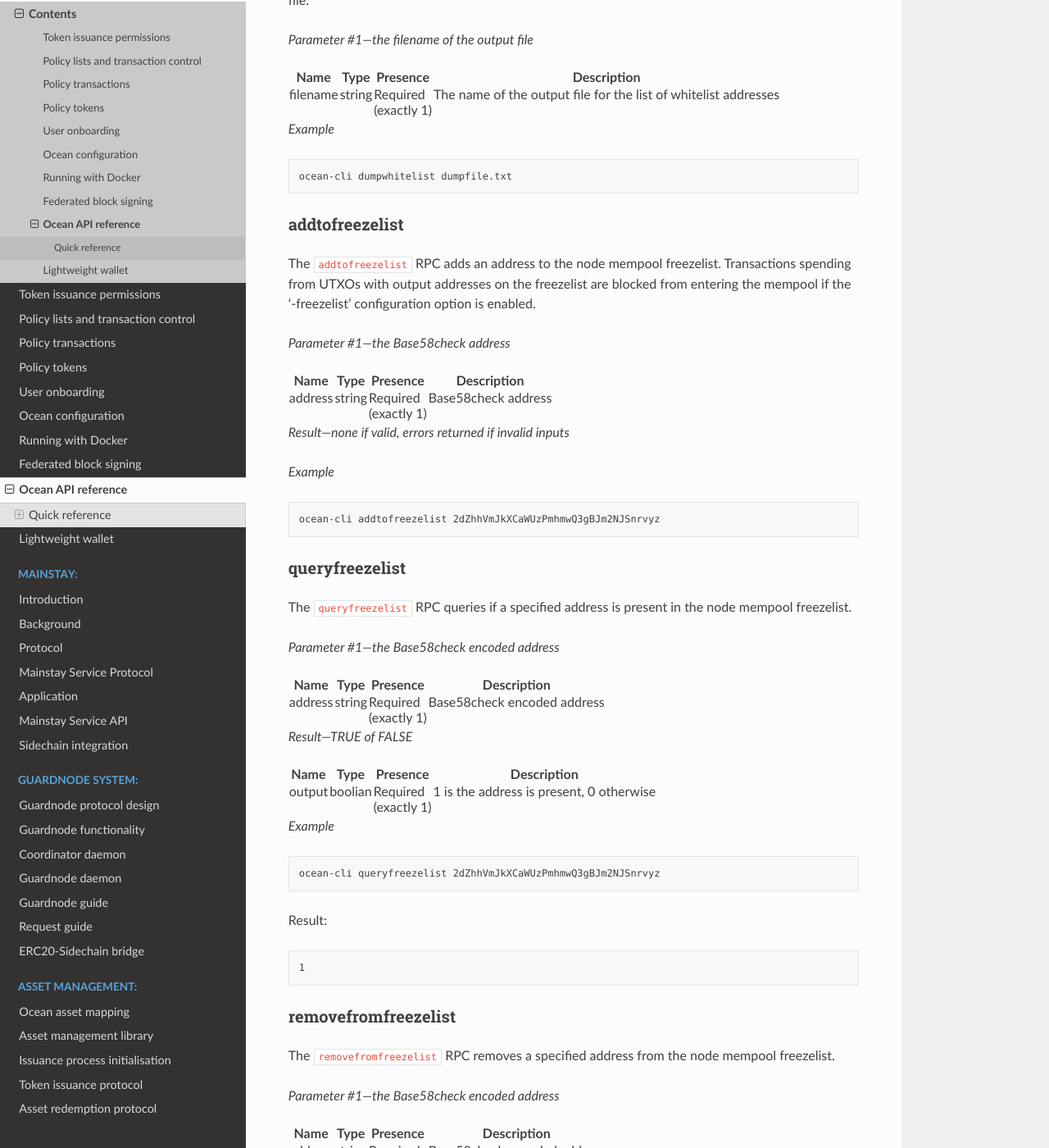
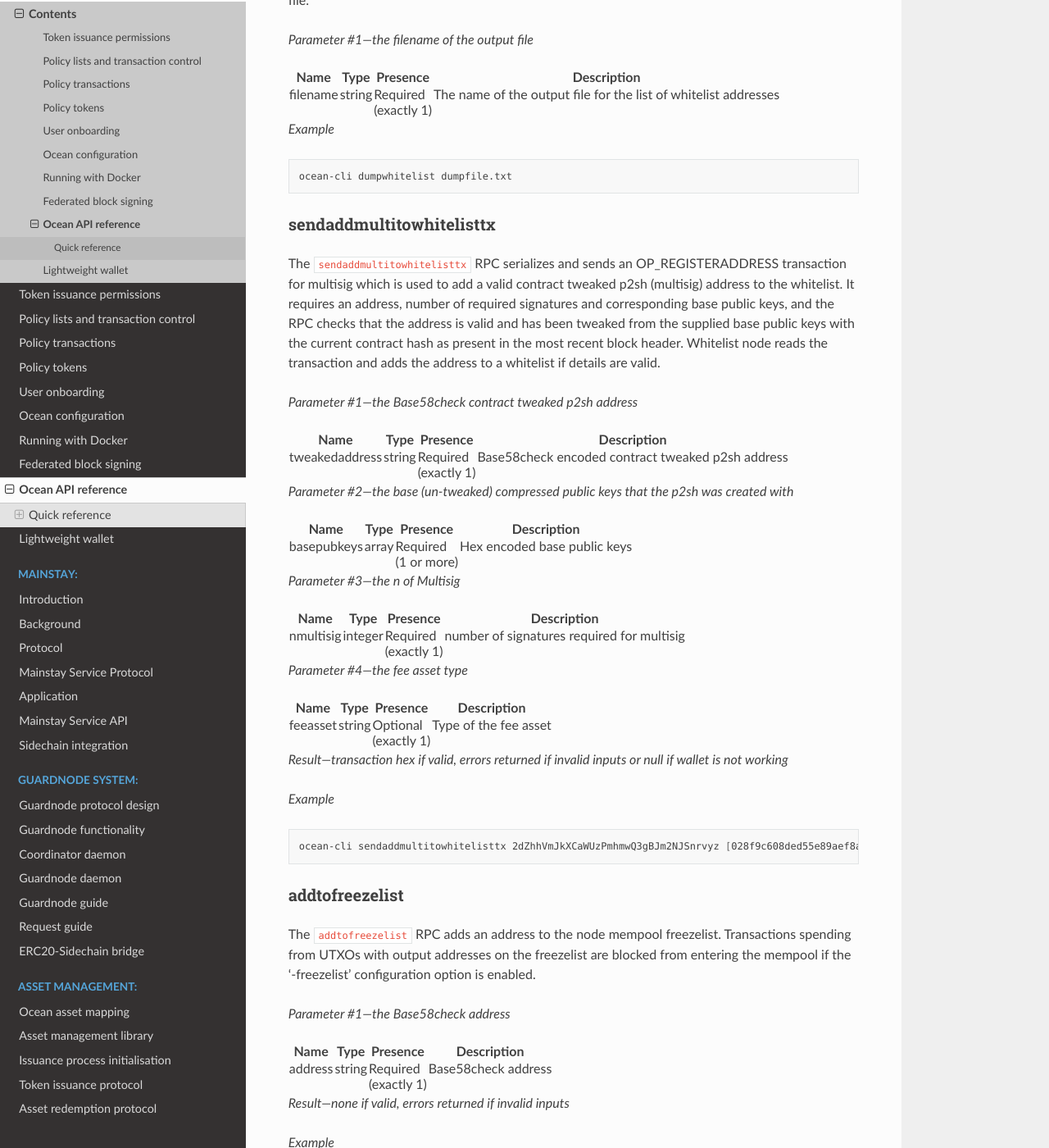
Before and after one commit to commerceblock/docs, a Sphinx documentation site: the page built from source/ocean-api/index.rst, in a window 1280 px wide and 1400 px high, scrolled down 17225 px. Shown: the whole window at 82% size. Built offline with Sphinx 7.4.7 and the Read the Docs theme 2.0.0, drawn with Linux system fonts in a browser that asks for light colours.

Commit message:
Added docs for sendaddmultitowhitelisttx new rpc

```diff
--- a/source/ocean-api/index.rst
+++ b/source/ocean-api/index.rst
@@ -2223,6 +2223,121 @@ addresses in the node mempool whitelist to a specified file.
 
    ocean-cli dumpwhitelist dumpfile.txt
 
+sendaddmultitowhitelisttx
+^^^^^^^^^^^^^^^^^^^^^^^^^^^^^^^^^^^^^^^^
+
+The ``sendaddmultitowhitelisttx`` RPC serializes and sends an OP_REGISTERADDRESS transaction for multisig which is used to add a valid contract tweaked p2sh (multisig) address to the whitelist. It requires an address, number of required signatures and corresponding base public
+keys, and the RPC checks that the address is valid and has been tweaked
+from the supplied base public keys with the current
+contract hash as present in the most recent block header. Whitelist node reads the transaction and adds the address to a whitelist if details are valid.
+
+*Parameter #1---the Base58check contract tweaked p2sh address*
+
+
+.. raw:: html
+
+   <table>
+    <thead>
+     <tr>
+      <th>Name</th>
+      <th>Type</th>
+      <th>Presence</th>
+      <th>Description</th>
+     </tr>
+    </thead>
+    <tbody>
+     <tr>
+      <td>tweakedaddress</td>
+      <td>string</td>
+      <td>Required<br />(exactly 1)</td>
+      <td>Base58check encoded contract tweaked p2sh address</td>
+     </tr>
+    </tbody>
+   </table>
+
+
+*Parameter #2---the base (un-tweaked) compressed public keys that the p2sh was created with*
+
+
+.. raw:: html
+
+   <table>
+    <thead>
+     <tr>
+      <th>Name</th>
+      <th>Type</th>
+      <th>Presence</th>
+      <th>Description</th>
+     </tr>
+    </thead>
+    <tbody>
+     <tr>
+      <td>basepubkeys</td>
+      <td>array</td>
+      <td>Required<br />(1 or more)</td>
+      <td>Hex encoded base public keys</td>
+     </tr>
+    </tbody>
+   </table>
+
+*Parameter #3---the n of Multisig*
+
+
+.. raw:: html
+
+   <table>
+    <thead>
+     <tr>
+      <th>Name</th>
+      <th>Type</th>
+      <th>Presence</th>
+      <th>Description</th>
+     </tr>
+    </thead>
+    <tbody>
+     <tr>
+      <td>nmultisig</td>
+      <td>integer</td>
+      <td>Required<br />(exactly 1)</td>
+      <td>number of signatures required for multisig</td>
+     </tr>
+    </tbody>
+   </table>
+
+*Parameter #4---the fee asset type*
+
+
+.. raw:: html
+
+   <table>
+    <thead>
+     <tr>
+      <th>Name</th>
+      <th>Type</th>
+      <th>Presence</th>
+      <th>Description</th>
+     </tr>
+    </thead>
+    <tbody>
+     <tr>
+      <td>feeasset</td>
+      <td>string</td>
+      <td>Optional<br />(exactly 1)</td>
+      <td>Type of the fee asset</td>
+     </tr>
+    </tbody>
+   </table>
+
+
+*Result---transaction hex if valid, errors returned if invalid inputs or null if wallet is not working*
+
+*Example*
+
+.. code-block:: bash
+
+   ocean-cli sendaddmultitowhitelisttx 2dZhhVmJkXCaWUzPmhmwQ3gBJm2NJSnrvyz [028f9c608ded55e89aef8ade69b90612510dbd333c8d63cbe1072de9049731bb58,028f9c608ded55e89aef8ade69b90612510dbd333c8d63cbe1072de9049731bb58] 1
+
+
 addtofreezelist
 ^^^^^^^^^^^^^^^^^^^^^^^^^^^^^^^^^^^^^^^^
 
```
